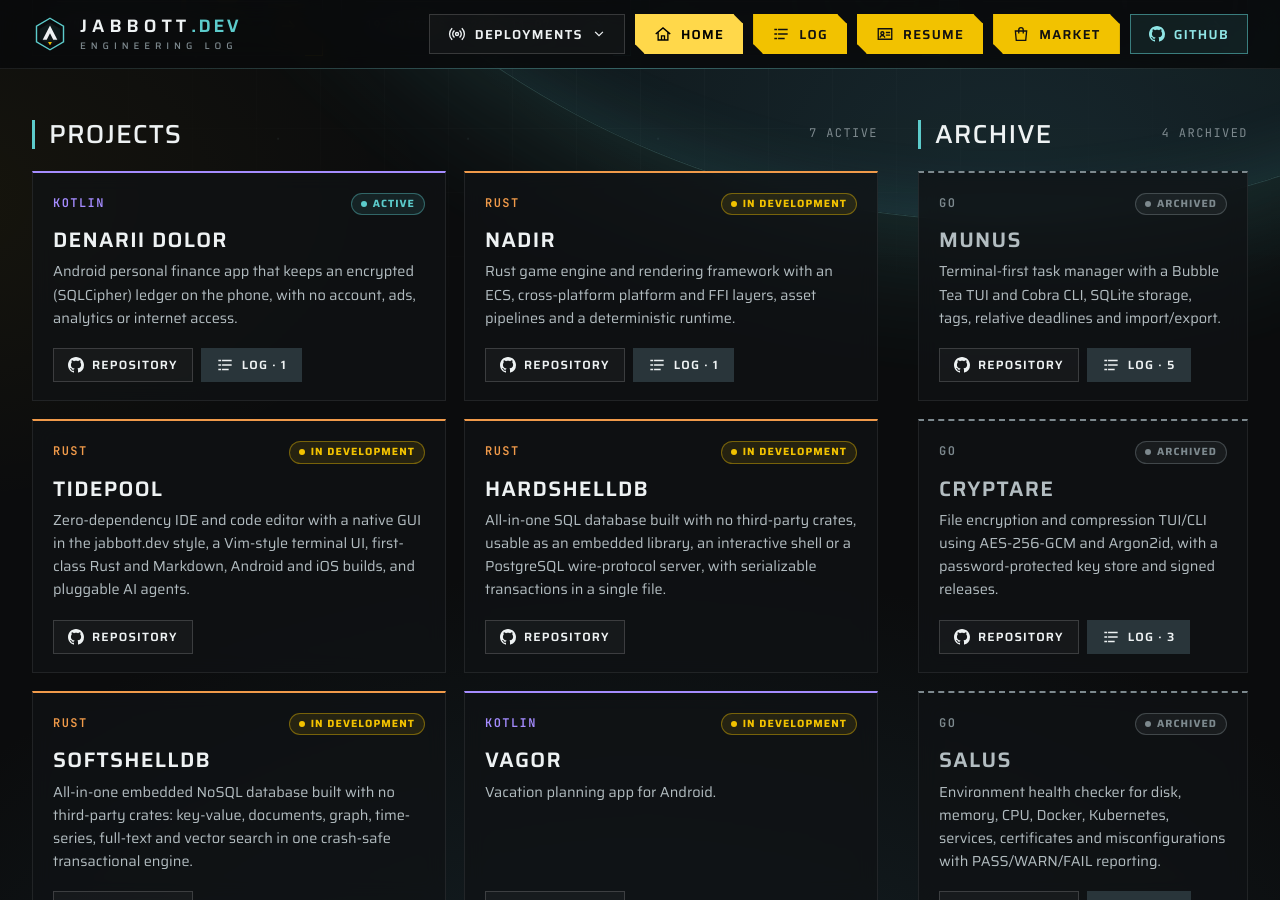
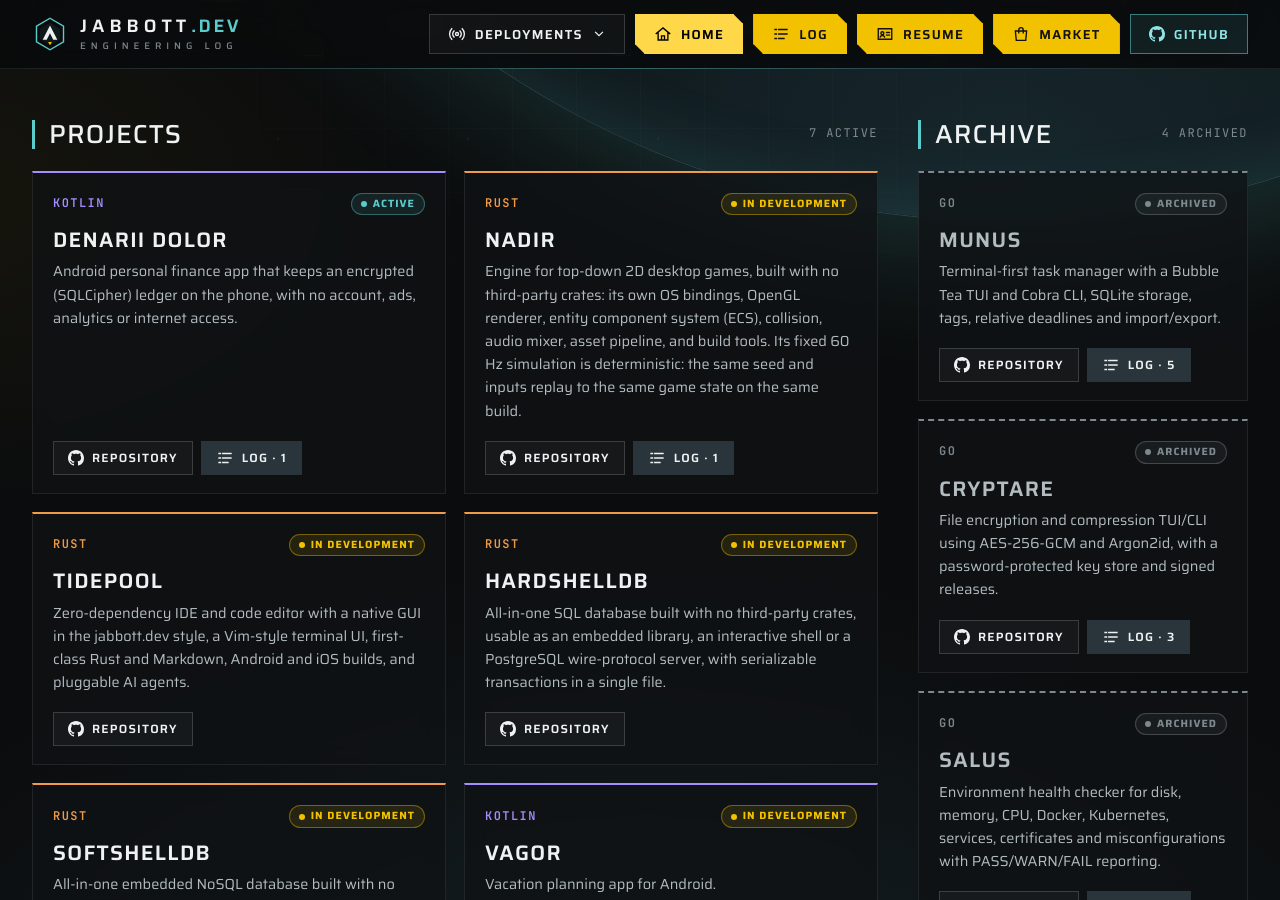
Before and after one commit to jabbott-iii/jabbott-iii.github.io, a Jekyll site: the page built from index.html, in a window 1280 px wide and 900 px high, scrolled down 617 px. Built offline with Jekyll 4.4.1, drawn with Linux system fonts in a browser that asks for light colours.

Commit message:
docs(data): rewrite Nadir's project summary
The old summary said "platform" twice, left ECS and FFI unexplained,
and called Nadir a rendering framework. Say what it is: an engine for
top-down 2D desktop games with no third-party crates, and the parts it
builds itself. Keep its deterministic simulation, and say what that
means and that it holds on the same build, as Nadir's tests check.

```diff
--- a/_data/projects.yml
+++ b/_data/projects.yml
@@ -34,7 +34,7 @@
   repo: https://github.com/jabbott-iii/Nadir
   language: Rust
   status: In development
-  summary: "Rust game engine and rendering framework with an ECS, cross-platform platform and FFI layers, asset pipelines and a deterministic runtime."
+  summary: "Engine for top-down 2D desktop games, built with no third-party crates: its own OS bindings, OpenGL renderer, entity component system (ECS), collision, audio mixer, asset pipeline, and build tools. Its fixed 60 Hz simulation is deterministic: the same seed and inputs replay to the same game state on the same build."
 
 - slug: tidepool
   name: Tidepool
```
